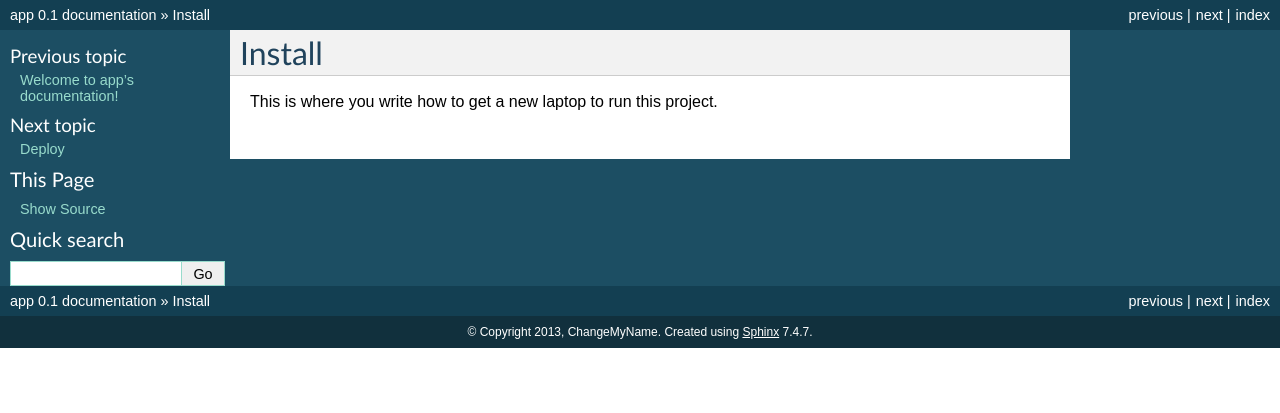
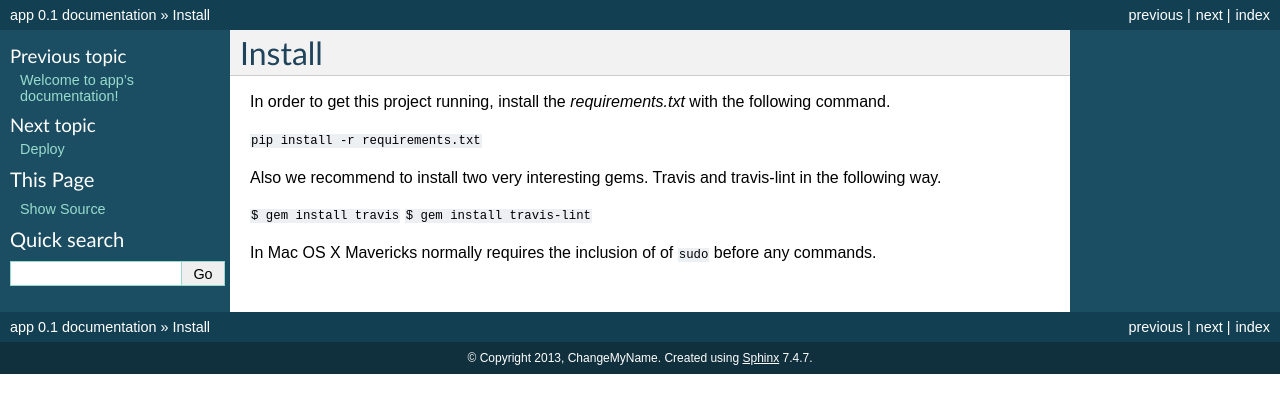
Before and after one commit to xpostudio4/red-de-emprendimiento, a Sphinx documentation site: the page built from docs/install.rst, in a window 1280 px wide. Shown: the top 413 px of the page. Built offline with Sphinx 7.4.7, drawn with Linux system fonts in a browser that asks for light colours; pages that are not in the unit, such as notebooks, are missing from menus.

Commit message:
created documentation for the installation of travis and travis-lint gems

```diff
--- a/docs/install.rst
+++ b/docs/install.rst
@@ -1,4 +1,16 @@
 Install
 =========
 
-This is where you write how to get a new laptop to run this project.
+In order to get this project running, install the `requirements.txt` with the
+following command.
+
+``pip install -r requirements.txt``
+
+Also we recommend to install two very interesting gems. Travis and travis-lint
+in the following way.
+
+``$ gem install travis``
+``$ gem install travis-lint``
+
+In Mac OS X  Mavericks normally requires the inclusion of of ``sudo`` before any
+commands.
```
